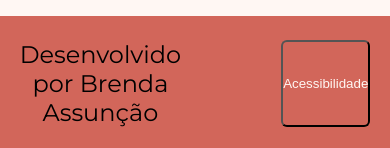
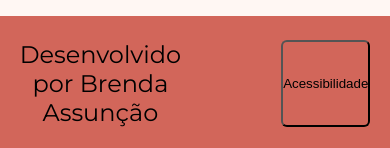
Before and after one commit to brendampa/Curso-HTML-3, a plain HTML site: page index.html in a window 390 px wide. Shown: the part 1321-1469 px from the top of the page. Drawn offline with nearby package versions, Linux system fonts and the light colour scheme.

Commit message:
Alteração da cor de acessibilidade em mobile

```diff
--- a/styles/style.css
+++ b/styles/style.css
@@ -185,6 +185,6 @@ body{
         padding: 0% 2%;
     }
     .rodape__acessibilidade{
-        color: var(--cor-principal);
+        color: var(--cor-quaternaria);
     }
 }
```
